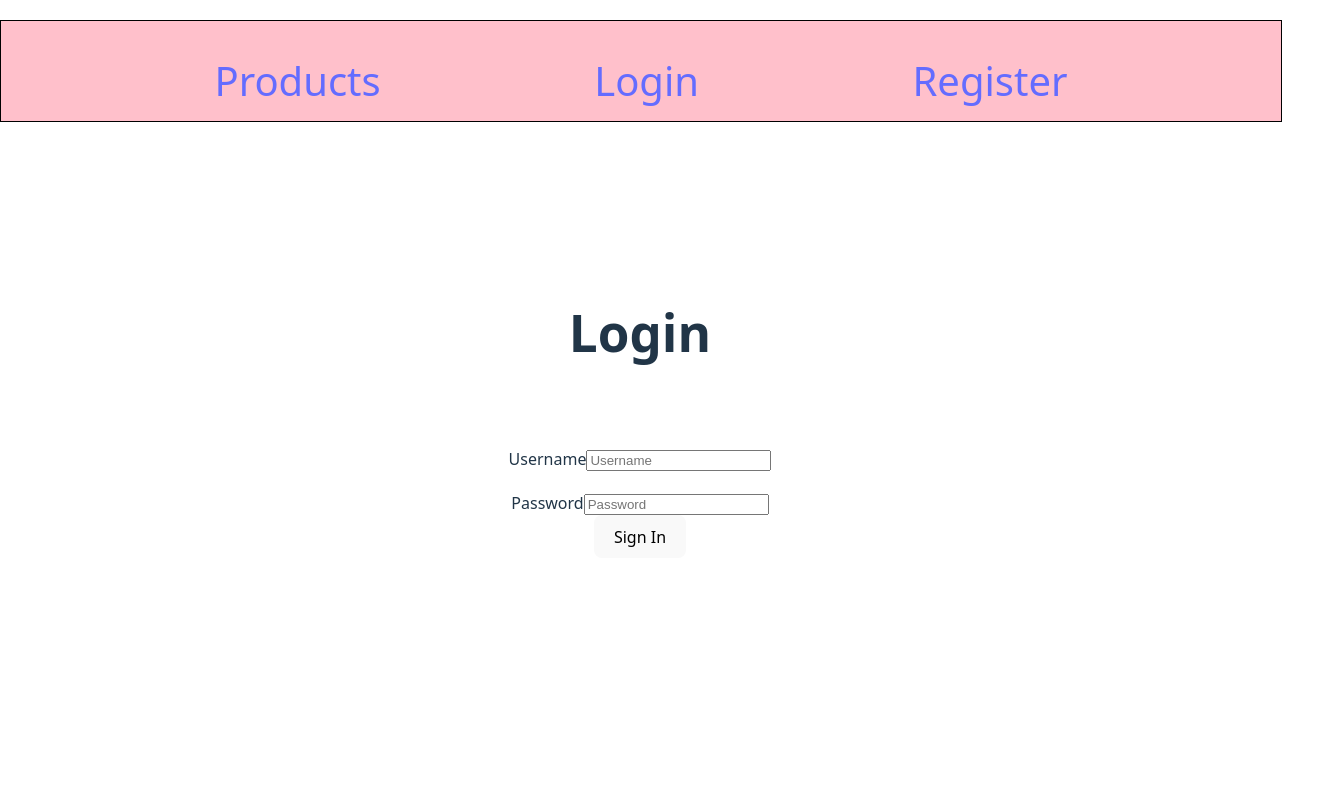
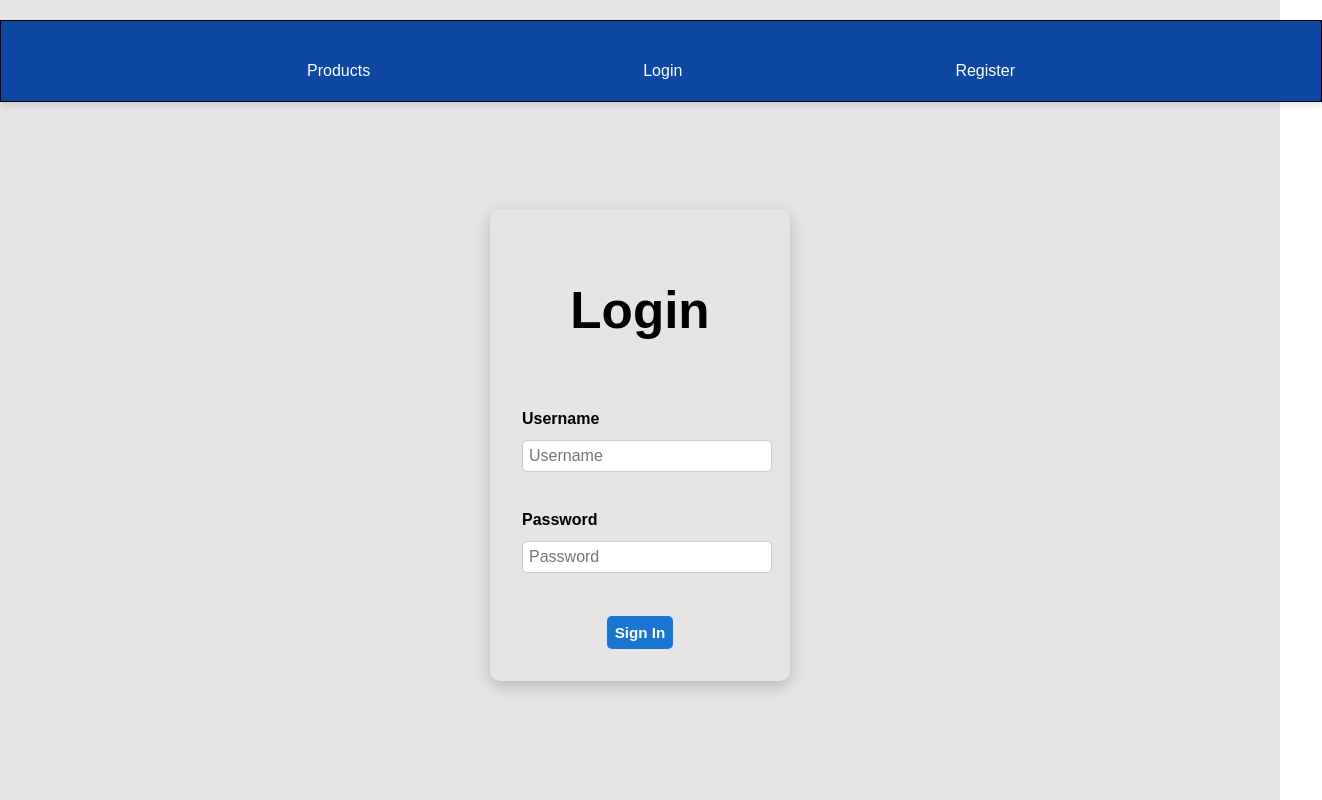
Before and after one commit to Group2Capstone-ECommerce/Group2Capstone-Ecommerce, a React (Vite) app in the folder client/: page /login in a window 1280 px wide. Shown: the whole page, 1322 px wide, since content can reach past the window. Built offline with nearby package versions, Linux system fonts and the light colour scheme.

Commit message:
cleaner styling and some minor adjusts to aadmin dashboard

```diff
--- a/client/src/App.css
+++ b/client/src/App.css
@@ -1,4 +1,4 @@
-#root {
+/* #root {
   max-width: 1280px;
   margin: 0 auto;
   padding: 2rem;
@@ -90,4 +90,374 @@
   height: 400px;
   width: 300px;
   margin: 10px;
+} */
+
+#root {
+  max-width: 1280px;
+  margin: 0 auto;
+  padding: 2rem;
+  text-align: center;
 }
+
+.logo {
+  height: 6em;
+  padding: 1.5em;
+  will-change: filter;
+  transition: filter 300ms;
+}
+.logo:hover {
+  filter: drop-shadow(0 0 2em #646cffaa);
+}
+.logo.react:hover {
+  filter: drop-shadow(0 0 2em #61dafbaa);
+}
+
+@keyframes logo-spin {
+  from {
+    transform: rotate(0deg);
+  }
+  to {
+    transform: rotate(360deg);
+  }
+}
+
+@media (prefers-reduced-motion: no-preference) {
+  a:nth-of-type(2) .logo {
+    animation: logo-spin infinite 20s linear;
+  }
+}
+
+body {
+  background-color: #e5e5e5;
+  margin: 0;
+  font-family: sans-serif;
+  overflow-x: hidden;
+  color: #000;
+}
+
+.card {
+  padding: 2em;
+}
+
+.read-the-docs {
+  color: #888;
+}
+
+#navBar {
+  width: 100%;
+  height: 80px;
+  border: 1px solid black;
+  background-color: #0d47a1;;
+  position: fixed;
+  top: 0;
+  left: 0;
+  display: flex;
+  justify-content: center;
+  position: absolute;
+  z-index: 1000;
+  margin-bottom: 1000px;
+  box-shadow: 0 4px 6px rgba(0, 0, 0, 0.1);
+  padding: 0 20px;
+}
+
+.navLinks {
+  display: flex;
+  justify-content: space-evenly;
+  align-items: center;
+  width: 100%;
+  max-width: 1200px;
+}
+
+.navLinks a {
+  text-decoration: none;
+  padding: 10px 18px;
+  margin: 0 8px;
+  border-radius: 6px;
+  background-color: transparent;
+  color: white;
+  font-weight: 500;
+  transition: background-color 0.3s ease, color 0.3s ease;
+  border: 1px solid transparent;
+}
+
+.navLinks a:hover {
+  background-color: #ffffff22;
+  color: #fff;
+  border-color: #ffffff44;
+}
+
+.productsContainer {
+  display: grid;
+  grid-template-columns: repeat(auto-fill, minmax(200px, 1fr));
+  gap: 20px;
+  margin: 0 auto;
+  margin-top: 5vw;
+  max-width: 80vw;
+  box-sizing: border-box;
+  padding: 0 20px;
+}
+
+.productCard {
+  background-color: white;
+  color: #000;
+  border-radius: 12px;
+  box-shadow: 0 2px 8px rgba(0,0,0,0.5);
+  padding: 12px;
+  text-align: center;
+  transition: transform 0.2s ease, box-shadow 0.2s ease;
+  max-width: 100%;
+}
+
+.productCard:hover {
+  transform: translateY(-5px);
+  box-shadow: 0 8px 16px rgba(0,0,0,0.1);
+}
+
+.productCard img {
+  width: 100%;
+  height: auto;
+  max-height: 180px;
+  object-fit: cover;
+  border-radius: 8px;
+  margin: 6px 0;
+  border: 2px solid #000;
+}
+
+.productCard h3 {
+  font-size: 18px;
+  font-weight: 600;
+  margin: 4px 0;
+  color: #000;
+  line-height: 1.3;
+}
+
+.productActions {
+  display: flex;
+  justify-content: space-between;
+  align-items: center;
+  margin-top: 4px;
+  gap: 4px;
+}
+
+#productAvailableTxt, #productNotAvailableTxt {
+  padding: 4px 10px;
+  border-radius: 20px;
+  font-size: 14px;
+  font-weight: 500;
+  margin: 0;
+  min-width: fit-content;
+  text-align: center;
+  color: white;
+  line-height: 1;
+}
+
+#productAvailableTxt {
+  background-color: #A5D6A7;
+  color: #1B5E20;
+}
+
+#productNotAvailableTxt {
+  background-color: #E53935;
+  color: #B71C1C;
+}
+
+.seeDetailsBtn {
+  background-color: #1976D2;
+  color: white;
+  border: none;
+  padding: 8px 14px;
+  border-radius: 6px;
+  cursor: pointer;
+  transition: background-color 0.2 ease;
+}
+
+.seeDetailsBtn:hover {
+  background-color: #1565c0;
+}
+
+.pageWrapper{
+  background-color: #f0f0f0;
+  padding: 40px clamp(16px, 5vw 40px);
+  max-width: 100%;
+  margin: 20px auto 0 auto;
+  min-height: 100vh;
+  display: flex;
+  box-sizing: border-box;
+  display: block;
+}
+
+/* Product Details Page */
+
+.singleProductDetailsCard {
+  background-color: white;
+  padding: 20px;
+  border-radius: 12px;
+  box-shadow: 0 2px 8px rgba(0, 0, 0, 0.1);
+  max-width: 900px;
+  margin: auto;
+}
+
+.productTitle {
+  text-align: left;
+  margin-bottom: 20px;
+  font-size: 24px;
+}
+
+.productContent {
+  display: flex;
+  gap: 20px;
+  align-items: flex-start;
+}
+
+.productContent img {
+  border: 2px #000 solid;
+  height: 400px;
+  width: 300px;
+  object-fit: cover;
+  border-radius: 8px;
+}
+
+.productInfo {
+  flex: 1;
+  text-align: left;
+}
+
+.productInfo button {
+  margin-top: 20px;
+  padding: 10px 16px;
+  background-color: #1976D2;
+  color: white;
+  border: none;
+  border-radius: 6px;
+  cursor: pointer;
+}
+
+.productInfo button:hover {
+  background-color: #1565c0;
+}
+
+@media (max-width: 600px) {
+  .productsContainer {
+    grid-template-columns: repeat(auto-fit, minmax(200px, 1fr));
+    padding: 10px;
+  }
+
+  .productCard {
+    max-width: 100%;
+  }
+
+  .pageWrapper {
+    padding: 20px;
+  }
+}
+
+/* Register Page */
+
+.registerPage {
+  padding: 2rem;
+  margin-top: 7vw;
+  border-radius: 30px;
+  width: 250px;
+  box-shadow: 0 5px 15px rgba(0, 0, 0, 0.2);
+}
+
+.registerPage h1 {
+  text-align: center;
+  margin-bottom: 1rem;
+}
+
+.registerPage input {
+  width: 100%;
+  padding: 6px;
+  margin-top: 0.25rem;
+  margin-bottom: 1rem;
+  border: 1px solid #cccccc;
+  background-color: white;
+  color: #292929;
+  border-radius: 5px;
+  font-size: 1rem;
+}
+
+.registerPage button {
+  padding: 8px;
+  background-color: #1976D2;
+  color: white;
+  font-weight: bold;
+  border: none;
+  border-radius: 5px;
+  cursor: pointer;
+  margin-top: 0.5rem;
+  font-size: 0.95rem;
+}
+
+.formGroup {
+  display: flex;
+  flex-direction: column;
+  align-items: flex-start;
+  font-weight: bold;
+  margin-bottom: 1rem;
+}
+
+/* Login Page */
+
+.login-container {
+  padding: 2rem;
+  border-radius: 30px;
+  width: 300px;
+  box-shadow: 0 5px 15px rgba(255, 255, 255, 0.089);
+}
+
+.login-container input {
+  width: 100%;
+  padding: 6px;
+  margin-top: 0.25rem;
+  margin-bottom: 1rem;
+  border: 1px solid #cccccc;
+  background-color: white;
+  color: #292929;
+  border-radius: 5px;
+  font-size: 1rem;
+}
+
+.login-card {
+  padding: 2rem;
+  margin-top: 7vw;
+  border-radius: 10px;
+  box-shadow: 0 5px 15px rgba(0, 0, 0, 0.2);
+}
+
+.login-title {
+  text-align: center;
+  margin-bottom: 1.5rem;
+}
+
+.field {
+  margin-bottom: 1.2rem;
+}
+
+.field label {
+  font-weight: bold;
+  display: block;
+  margin-bottom: 0.3rem;
+  text-align: left;
+}
+
+.submit-button {
+  padding: 8px;
+  background-color: #1976D2;
+  color: white;
+  font-weight: bold;
+  border: none;
+  border-radius: 5px;
+  cursor: pointer;
+  margin-top: 0.5rem;
+  font-size: 0.95rem;
+}
+
+.register-container {
+  padding: 2rem;
+  border-radius: 30px;
+  width: 300px;
+  box-shadow: 0 5px 15px rgba(255, 255, 255, 0.089);
+  align-items: center;
+}
--- a/client/src/components/AdminDashboard.jsx
+++ b/client/src/components/AdminDashboard.jsx
@@ -3,8 +3,7 @@ import { Routes, Route, NavLink, Navigate } from "react-router-dom";
 import { useAuth } from "../components/AuthContext.jsx";
 import EditProductsTab from "./EditProductsTab.jsx";
 import ViewUsersTab from "../components/ViewUsersTab.jsx"
-//import AddEditProductsTab from ...
-
+import './CSS/adminDashboard.css'
 
 export default function AdminDashboard() {
   const { isAdmin } = useAuth();
@@ -17,17 +16,18 @@ export default function AdminDashboard() {
     <h1 className="admin-title">Admin Dashboard</h1>
 
       {/*Tab Buttons*/}
-      <div className="tab-buttons">
-    <NavLink to="users" className={({ isActive }) => isActive ? "tab-button active" : "tab-button"}>View Users</NavLink>
-    <NavLink to="products" className="tab-button">Add/Edit Products</NavLink>
-  </div>
+    <ul className="tab-buttons">
+      <li><NavLink to="users" className={({ isActive }) => isActive ? "tab-button active" : "tab-button"}>View Users</NavLink> </li>
+      <li><NavLink to="products" className={({ isActive }) => isActive ? "tab-button active" : "tab-button"}>Add/Edit Products</NavLink></li>
+      {/* <li><p>Select a tab above</p></li> */}
+    </ul>
 
   {/* Nested Routes */}
   <div className="tab-content">
     <Routes>
       <Route path="users" element={<ViewUsersTab />} />
       <Route path="products" element={<EditProductsTab />} />
-      <Route path="*" element={<p>Select a tab above.</p>} />
+      <Route path="*" element={<p>Select a tab above</p>} />
     </Routes>
   </div>
 </div>
--- /dev/null
+++ b/client/src/components/CSS/adminDashboard.css
@@ -0,0 +1,46 @@
+.tab-buttons {
+    list-style: none;
+    padding: 0;
+    margin: 0;
+    display: block;
+    gap: 1rem;
+}
+
+.tab-buttons li {
+    margin-bottom: 1rem;
+}
+
+.tab-button {
+    text-decoration: none;
+    padding: 0.5rem 1rem;
+    border: 1px solid #ccc;
+    border-radius: 5px;
+    color: #333;
+    background-color: #f9f9f9;
+    transition: background-color 0.2s;
+}
+
+.tab-button:hover {
+    background-color: #eaeaea;
+}
+
+.tab-button.active {
+    background-color: #007bff;
+    color: white;
+    border-color: #007bff;
+}
+
+.admin-container {
+    padding: 2rem;
+    background-color: #f8f8f8;
+    border-radius: 8px;
+    box-shadow: 0 4px 8px rgba(0, 0, 0, 0.1);
+}
+
+.admin-title {
+    font-size: 3rem;
+    font-weight: bold;
+    margin-bottom: 2rem;
+    text-align: center;
+    color: #333;
+}
```
